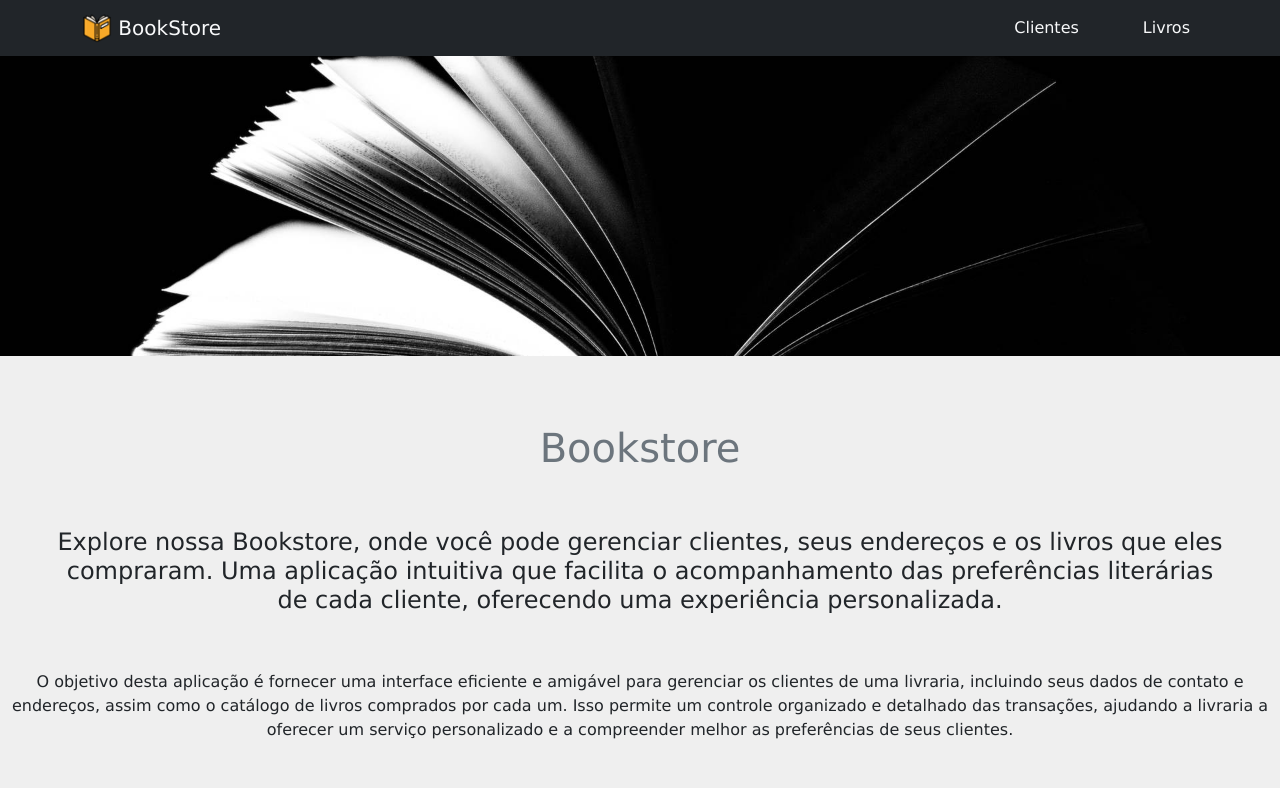
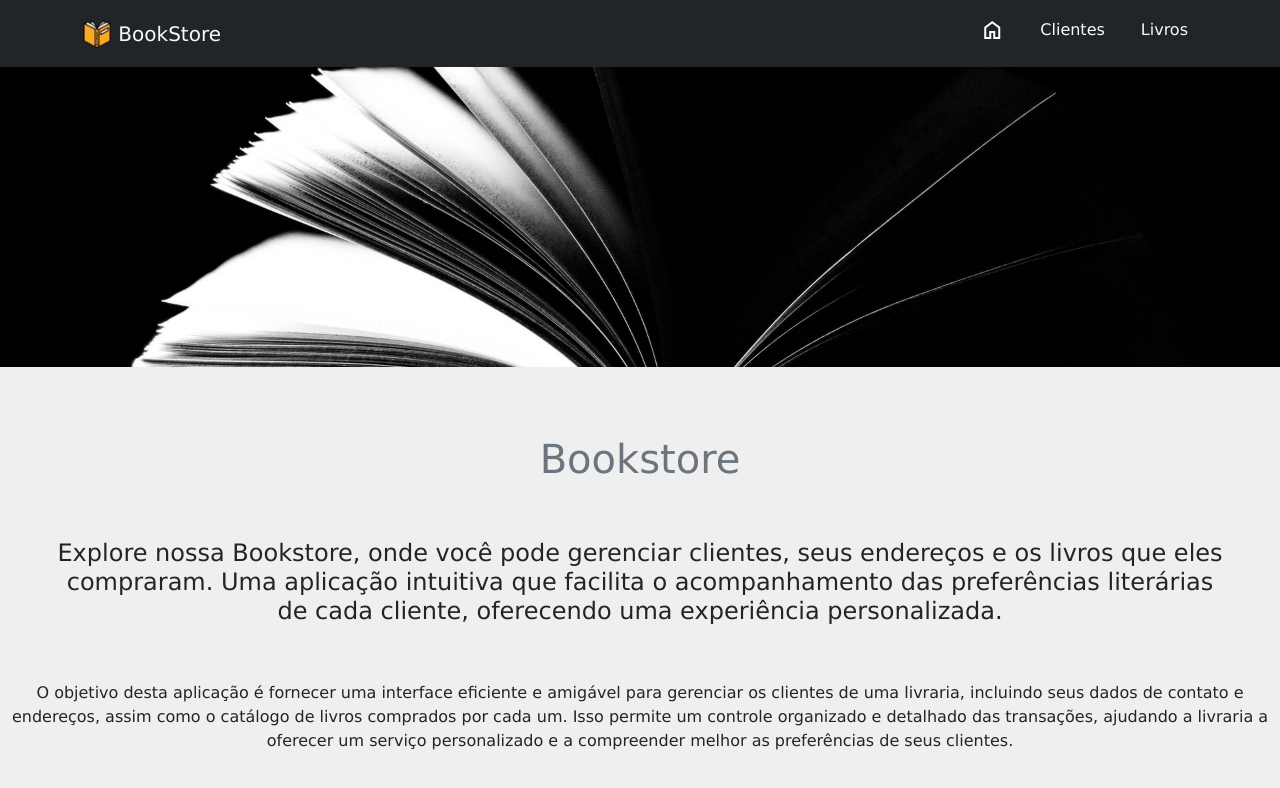
Before and after one commit to Zirlanefiuza/bookstore-data, a React (Vite) app in the folder bookstore-front/: page / in a window 1280 px wide. Shown: the top 788 px of the page. Built offline with nearby package versions, Linux system fonts and the light colour scheme.

Commit message:
Estilização da NavBar no Header e inserção do ícone google de Home

```diff
--- a/bookstore-front/index.html
+++ b/bookstore-front/index.html
@@ -8,6 +8,7 @@
     <meta name="keywords" content="Livraria, Bookstore, Library, Biblioteca">
     <meta name="description" content="Explore nossa Bookstore, onde você pode gerenciar clientes, seus endereços e os livros que eles compraram."/>
     <title>Livraria Online</title>
+    <link rel="stylesheet" href="https://fonts.googleapis.com/css2?family=Material+Symbols+Outlined:opsz,wght,FILL,GRAD@20..48,100..700,0..1,-50..200" />
   </head>
   <body>
     <div id="root"></div>
--- /dev/null
+++ b/bookstore-front/src/components/Header.css
@@ -0,0 +1,25 @@
+.nav-home {
+    padding: 10px 15px;
+    margin: 2px;
+    border-radius: 5px;
+    transition: background-color 0.3s ease, color 0.3s ease;
+}
+
+.nav-home:hover {
+    text-decoration: none;
+    border-radius: 4px;
+    border: 2px solid #fff;
+    background-color: #ffc107;
+    color: #000 !important;
+}
+
+.material-symbols-outlined {
+    color: #fff;
+    font-size: 24px;
+}
+
+.material-symbols-outlined:hover {
+    border-radius: 4px;
+    background-color: #ffc107;
+    color: #000 !important;
+}
--- a/bookstore-front/src/components/Header.jsx
+++ b/bookstore-front/src/components/Header.jsx
@@ -1,7 +1,6 @@
-// import NOME-DA-IMAGEM from "./../assets/CAMINHO DA IMAGEM.svg";
-import { Link } from "react-router-dom";
 import logo from "/book-icon.png";
 import { Container, Nav, Navbar } from "react-bootstrap";
+import './Header.css';
 
 
 function Header() {
@@ -18,9 +17,12 @@ function Header() {
           />{' '}
           BookStore
         </Navbar.Brand>
-        <Nav className="gap-5">
-          <Nav.Link className="text-light" href="/clientes">Clientes</Nav.Link>
-          <Nav.Link className="text-light" href="/livros">Livros</Nav.Link>
+        <Nav className="gap-3">
+          <Nav.Link className="nav-home" variant="outline-light" href="/">
+            <span class="material-symbols-outlined">home</span>
+          </Nav.Link>
+          <Nav.Link className="nav-home text-light" href="/clientes">Clientes</Nav.Link>
+          <Nav.Link className="nav-home text-light" href="/livros">Livros</Nav.Link>
         </Nav>
       </Container>
     </Navbar>
```
